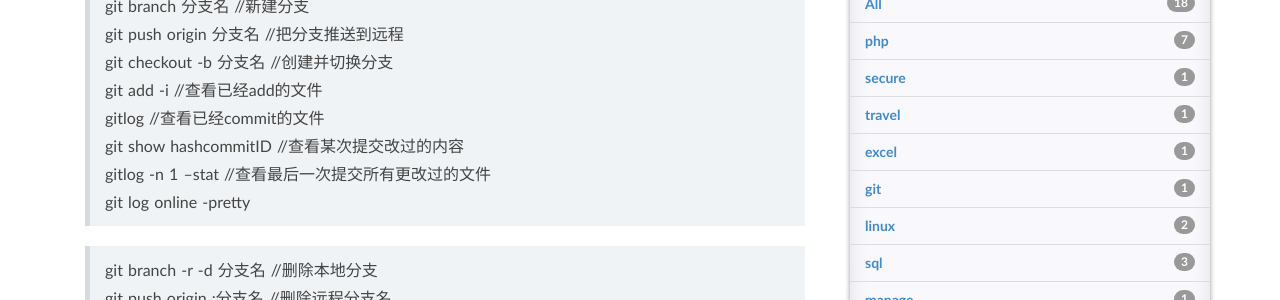
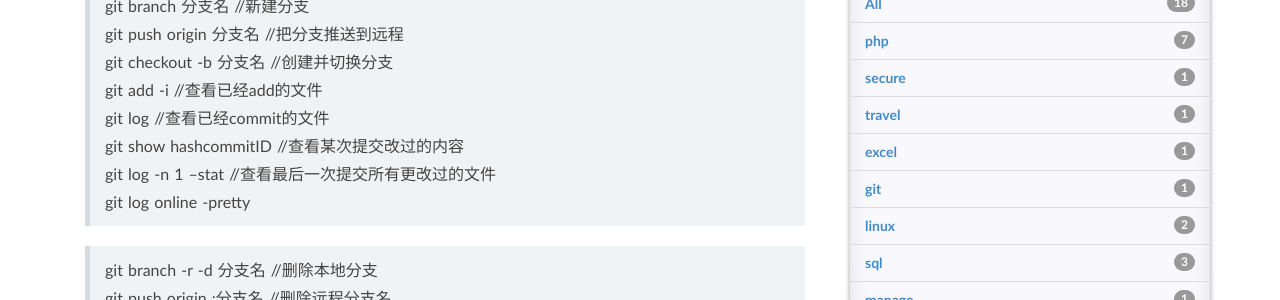
Before and after one commit to wulimin/blog, a Jekyll site: the page built from _posts/2016-09-09-git-useage.md, in a window 1280 px wide and 900 px high. Shown: the part 209-509 px from the top of the window. Built offline with Jekyll 4.4.1, drawn with Linux system fonts in a browser that asks for light colours; nearby versions of some CDN libraries; some web fonts are replaced; library files that are not in the unit come from our copies; comment, search, counter and statistics services are not loaded.

Commit message:
Update 2016-09-09-git-useage.md

```diff
--- a/_posts/2016-09-09-git-useage.md
+++ b/_posts/2016-09-09-git-useage.md
@@ -10,9 +10,9 @@ tag : git
 >git push origin 分支名              //把分支推送到远程  <br>
 >git checkout -b 分支名             //创建并切换分支  <br>
 >git add -i                                //查看已经add的文件  <br>
->gitlog                                    //查看已经commit的文件  <br>
+>git log                                    //查看已经commit的文件  <br>
 >git show  hashcommitID      //查看某次提交改过的内容  <br>
->gitlog -n 1 --stat                   //查看最后一次提交所有更改过的文件  <br>
+>git log -n 1 --stat                   //查看最后一次提交所有更改过的文件  <br>
 >git log online -pretty   <br>
 
 >git branch  -r  -d 分支名           //删除本地分支  <br>
```
